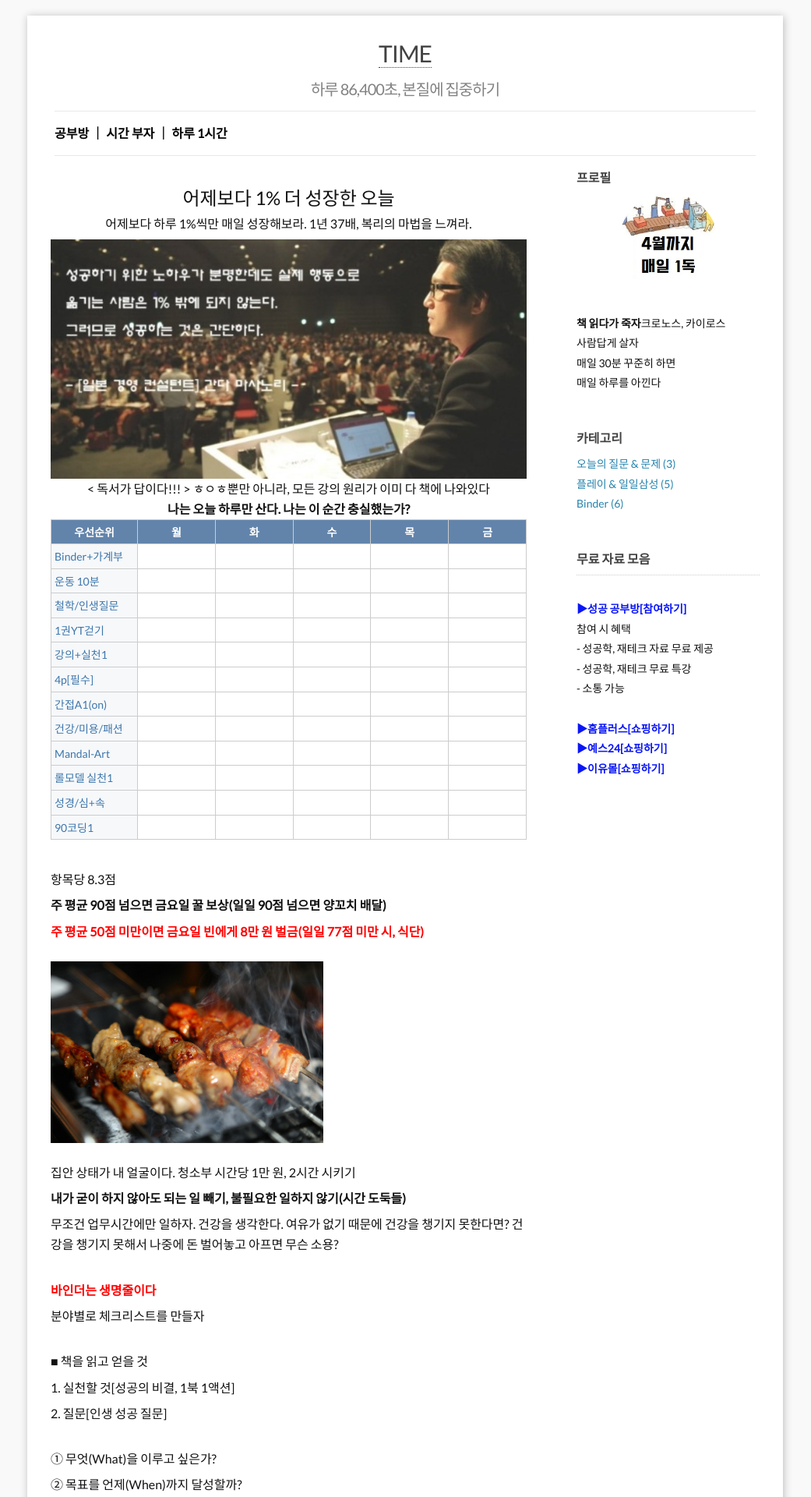
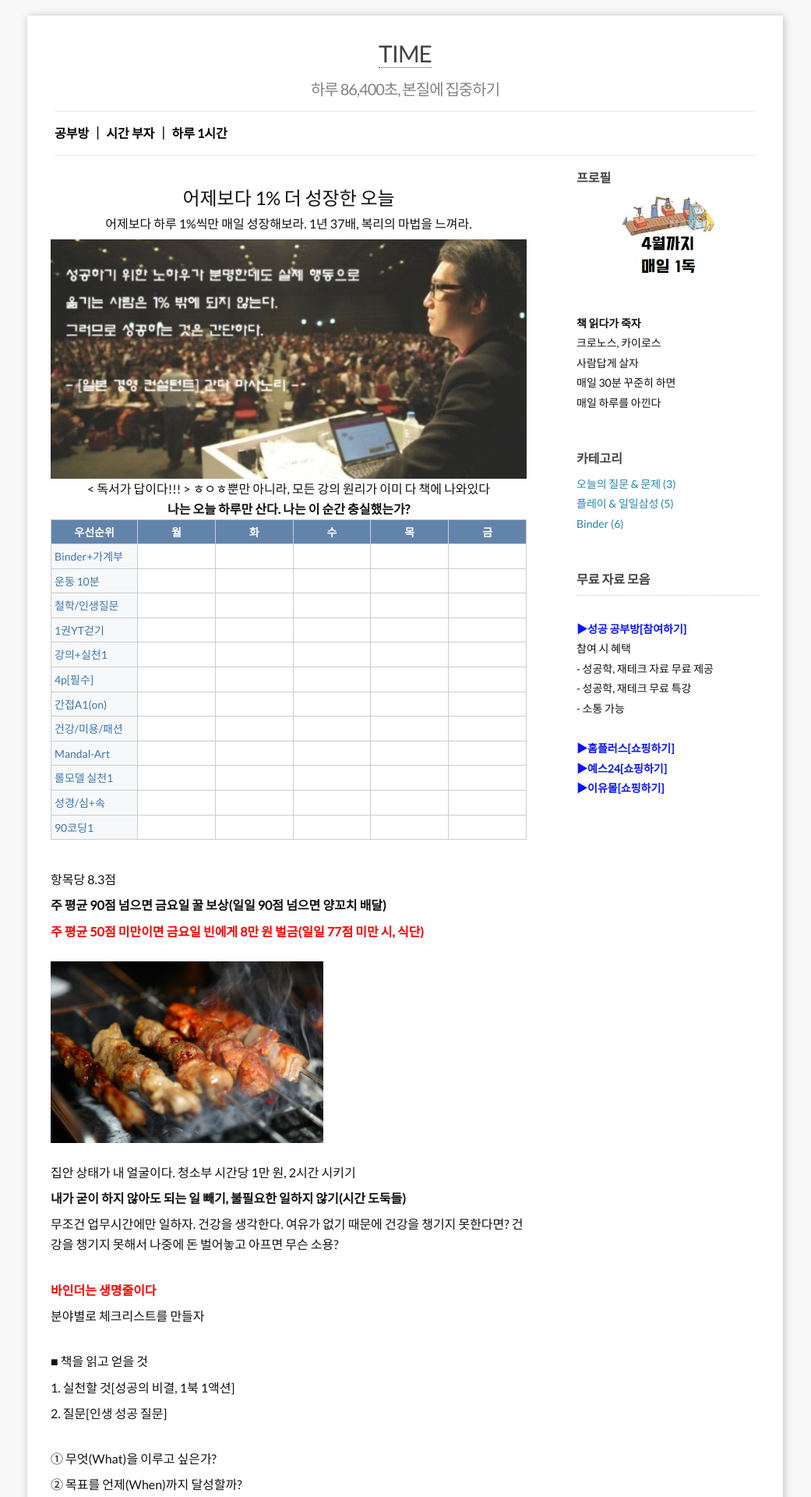
Before and after one commit to leevra/self-management.leeseungju.com, a Jekyll site: the page built from index.html, in a window 1280 px wide. Shown: the top 1920 px of the page at 78% size, without its empty margins (120-1161 px from the left). Built offline with Jekyll 4.4.1, drawn with Linux system fonts in a browser that asks for light colours; the list of posts is cut into pages by our own code.

Commit message:
Update _config.yml

```diff
--- a/_config.yml
+++ b/_config.yml
@@ -14,7 +14,7 @@ permalink: /:title
 github_username:  leevra
 disqus_shortname: self-management.leeseungju.com
 favicon:     "/images/favicon.ico"
-aboutme: <b>책 읽다가 죽자</b>크로노스, 카이로스<br>사람답게 살자<br>매일 30분 꾸준히 하면<br>매일 하루를 아낀다 # these are shown on aboutme-sidebar.
+aboutme: <b>책 읽다가 죽자</b><br>크로노스, 카이로스<br>사람답게 살자<br>매일 30분 꾸준히 하면<br>매일 하루를 아낀다 # these are shown on aboutme-sidebar.
 aboutme_photo: /images/23421.jpg # your photo.
 google_analytics_key:   # put YOUR key here to enable tracking! (blank to disable)
 
```
